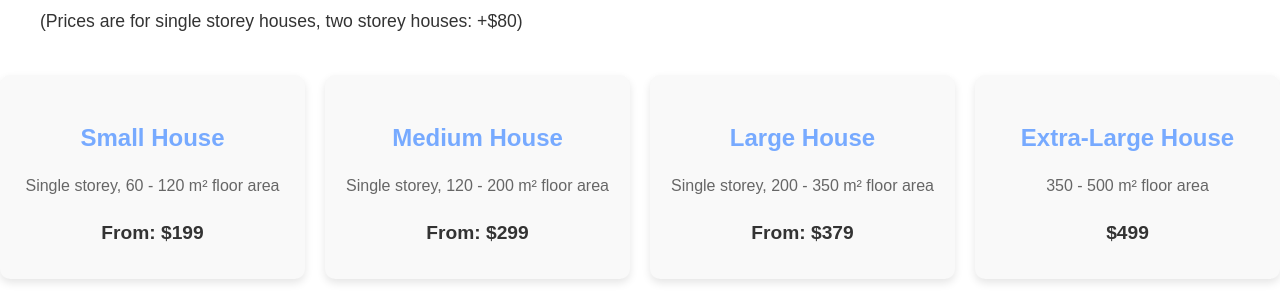
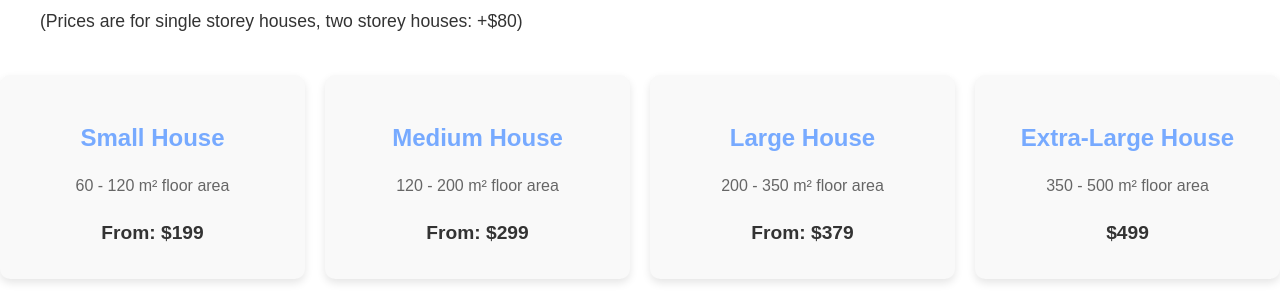
Before and after one commit to vortexcleaning/vortexcleaning.github.io, a plain HTML site: page pricing.html in a window 1280 px wide. Shown: the part 508-800 px from the top of the page. Drawn offline with Linux system fonts and the light colour scheme.

Commit message:
made changes to webpage

```diff
--- a/pricing.html
+++ b/pricing.html
@@ -58,17 +58,17 @@
                     <div class="pricing-grid">
                         <div class="pricing-item">
                             <h3>Small House</h3>
-                            <p>Single storey, 60 - 120 m² floor area</p>
+                            <p>60 - 120 m² floor area</p>
                             <p class="price">From: <strong>$199</strong></p>
                         </div>
                         <div class="pricing-item">
                             <h3>Medium House</h3>
-                            <p>Single storey, 120 - 200 m² floor area</p>
+                            <p>120 - 200 m² floor area</p>
                             <p class="price">From: <strong>$299</strong></p>
                         </div>
                         <div class="pricing-item">
                             <h3>Large House</h3>
-                            <p>Single storey, 200 - 350 m² floor area</p>
+                            <p>200 - 350 m² floor area</p>
                             <p class="price">From: <strong>$379</strong></p>
                         </div>
                         <div class="pricing-item">
```
